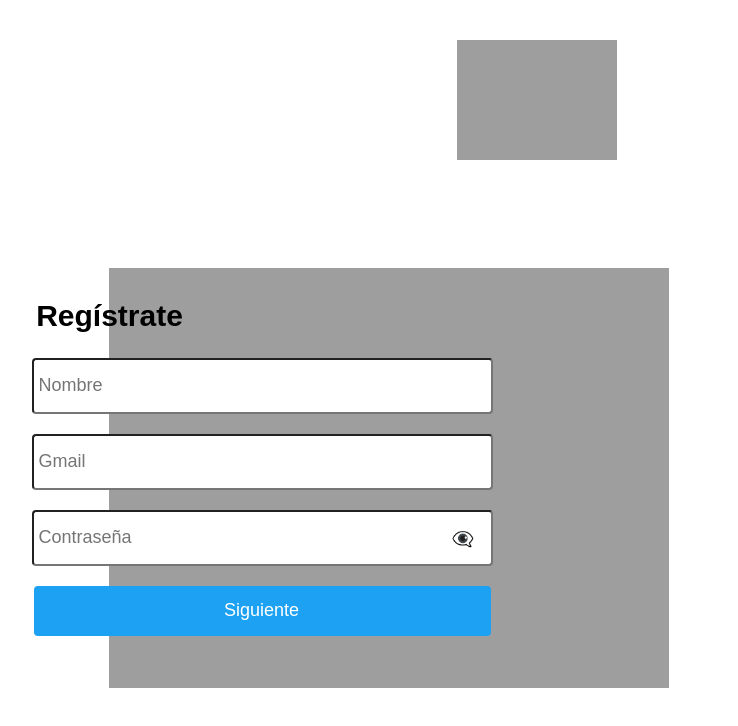
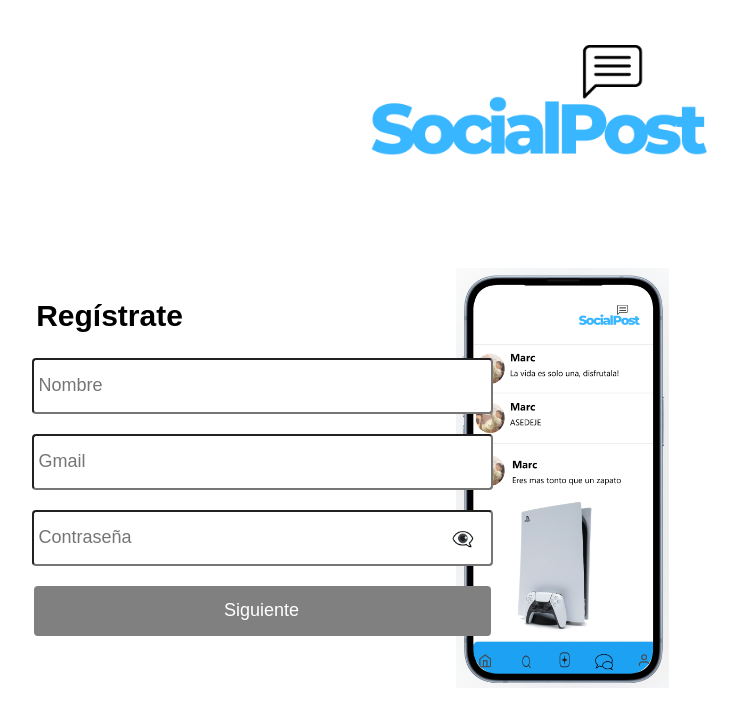
Before and after one commit to MarcRubioo/SocialPostWeb, an Angular app: page /register in a window 1280 px wide. Shown: the top 726 px of the page, without its empty margins (103-841 px from the left). Built offline with nearby package versions, Linux system fonts and the light colour scheme.

Commit message:
adelantos3

```diff
--- a/src/app/login/login.component.html
+++ b/src/app/login/login.component.html
@@ -1,10 +1,10 @@
 <div class="centered-container">
   <div class="logo">
-    <img src="http://localhost:3000/logo" alt="Logo" class="logo">
+    <img src="assets/logo.png" alt="Logo" class="logo">
   </div>
 
   <div class="movil">
-    <img src="http://localhost:3000/movil" alt="Movil" class="movil">
+    <img src="assets/movil.png" alt="Movil" class="movil">
   </div>
 
   <div class="formulari">
--- a/src/app/register/register.component.html
+++ b/src/app/register/register.component.html
@@ -1,15 +1,15 @@
 <div class="centered-container">
   <div class="logo">
-    <img src="http://localhost:3000/logo" alt="Logo" class="logo">
+    <img src="assets/logo.png" alt="Logo" class="logo">
   </div>
 
   <div class="movil">
-    <img src="http://localhost:3000/movil" alt="Movil" class="movil">
+    <img src="assets/movil.png" alt="Movil" class="movil">
   </div>
 
   <div class="formulari">
     <h2>Regístrate</h2>
-    <form (ngSubmit)="onSubmit()">
+    <form (ngSubmit)="onSubmit()" #formulario="ngForm">
       <div>
         <input type="text" id="nombre" name="nombre" [(ngModel)]="username" placeholder="Nombre" required>
       </div>
@@ -21,14 +21,11 @@
         <button id="lupa" (click)="togglePasswordVisibility()">👁️‍🗨️</button>
       </div>
 
-
       <div class="button-container">
-        <button>
-<!--          routerLinkActive="active" routerLink="/home"-->
-
-          Siguiente</button>
+        <button [ngClass]="{ 'enabled': formulario.valid && username && gmail && password }" [disabled]="!formulario.valid || !username || !gmail || !password" [ngStyle]="{ 'background-color': (formulario.valid && username && gmail && password) ? '' : 'grey' }">Siguiente</button>
       </div>
     </form>
+
 
   </div>
 
```
Also changed, not shown: src/assets/logo.png (added), src/assets/movil.png (added).
